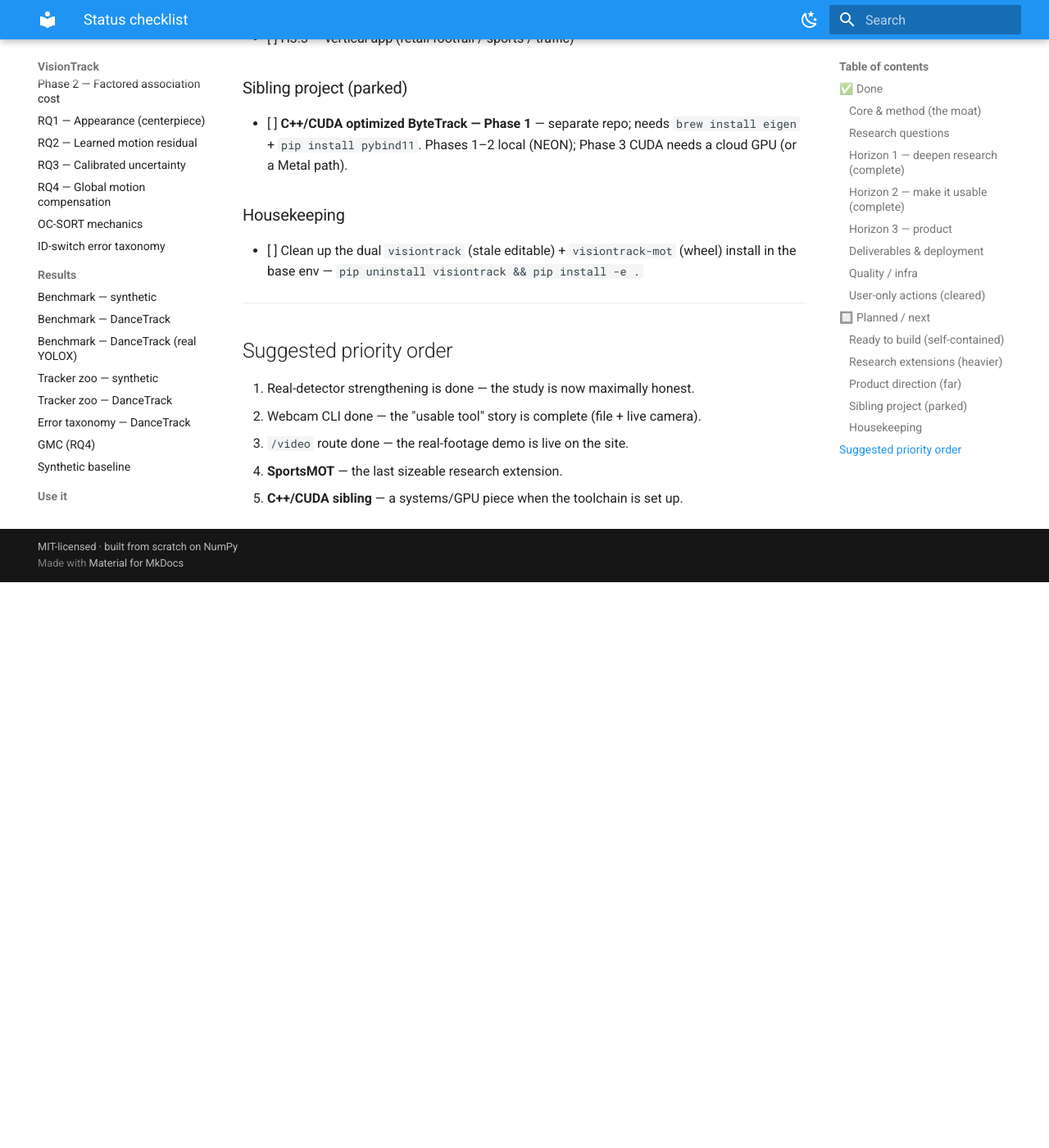
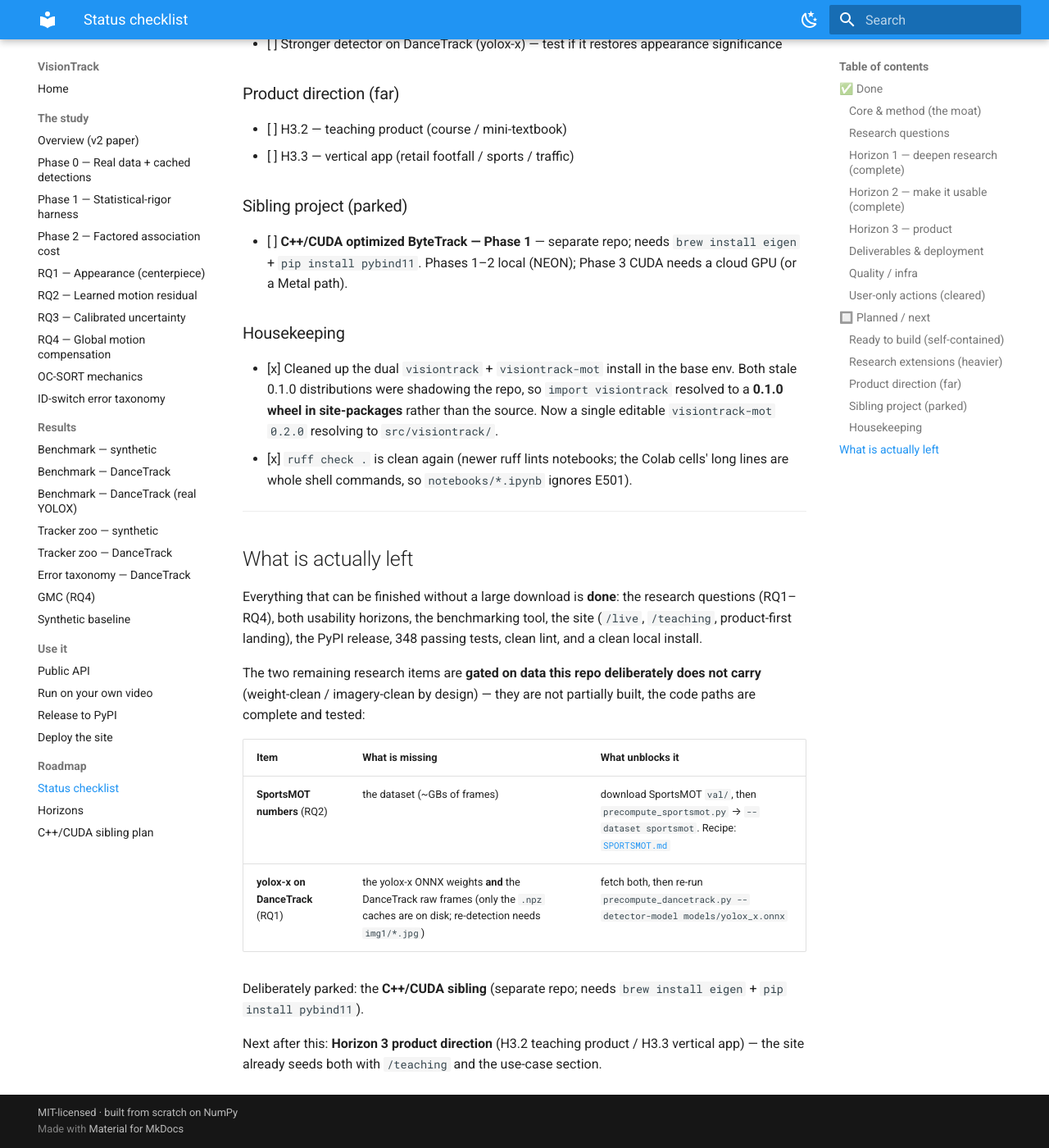
Before and after one commit to hulagerushikesh/visiontrack, an MkDocs documentation site: the page built from docs/STATUS.md, in a window 1280 px wide and 1400 px high, scrolled down 3336 px. Shown: the whole window at 82% size. Built offline with MkDocs 1.6.1 and Material for MkDocs 9.7.7, drawn with Linux system fonts in a browser that asks for light colours; before the commit the page ends 4046 px from its top, so only the background shows below that; some of the changed text lies outside the part shown.

Commit message:
Finish remaining pre-product work: lint, counts, install hygiene, roadmap
Closes out everything that could be finished without a large dataset
download, so the only work left before the product stage is explicitly
data-gated.

- Lint: `ruff check .` is clean again. Newer ruff lints .ipynb, which
  surfaced 5 errors in the Colab notebook; import blocks are auto-fixed
  and notebooks/*.ipynb now ignores E501, because those long lines are
  whole `!python -m ...` commands a reader copies verbatim and must not
  wrap. CI's narrower `ruff check src tests experiments data` was, and
  stays, green.
- Test count: 348, not 344 — the four SportsMOT tests landed in v0.2.0
  and the number was never updated. Corrected in the README, STATUS and
  the two places the landing page prints it.
- README: document /teaching alongside /live and /video.
- STATUS/HORIZONS: record /teaching and the product-first landing as
  shipped; replace the stale priority list with a precise map of what is
  actually left and exactly what unblocks each item.

Not a code change, but done as part of this pass: the base env carried
two stale 0.1.0 distributions (`visiontrack` + `visiontrack-mot`) that
shadowed the repo, so `import visiontrack` resolved to a wheel in
site-packages rather than src/. Replaced with a single editable
visiontrack-mot 0.2.0; `visiontrack demo` verified (MOTA=0.902, IDSW=0).

348 tests pass, ruff clean, mkdocs builds.

```diff
--- a/docs/STATUS.md
+++ b/docs/STATUS.md
@@ -59,12 +59,17 @@ code path + site redesign, published to PyPI).
 - [x] Open-Graph / social meta + 1200×630 preview card
 - [x] Narrative write-up page — `/writeup`
 - [x] Study guide + CV roadmap (in repo)
-- [x] Live routes: `/`, `/live`, `/demo`, `/writeup`, `/video`, `/benchmark`, `/benchmark/dancetrack`, `/benchmark/dancetrack-yolox`, `/docs`
+- [x] Live routes: `/`, `/live`, `/teaching`, `/demo`, `/writeup`, `/video`, `/benchmark`, `/benchmark/dancetrack`, `/benchmark/dancetrack-yolox`, `/docs`
 - [x] **Site UI redesign** — one shared stylesheet across every page, unified type/
       spacing/light-dark theming, live tracking hero on the landing page
+- [x] **Two-audience teaching page — `/teaching`** — a developer lane (install, the
+      real public API, what runs inside `update()`) and a plain-English lane
+      (what tracking is, why it's hard, glossary) on one page
+- [x] **Product-first landing** — hero leads with the product, application-domain
+      use-cases, the controlled study demoted to an "under the hood" section
 
 ### Quality / infra
-- [x] 344 tests passing (1 slow, opt-in) · ruff clean · CI on py3.10/3.11/3.12
+- [x] 348 tests passing (1 slow, opt-in) · ruff clean · CI on py3.10/3.11/3.12
 - [x] Batched Kalman hot path — per-frame predict + Mahalanobis gating run as one
       `(N, 8)` NumPy call over the whole track set: ~1.4–1.5× faster, bit-identical
       (2841 → 294 FPS across 4–64 objects; MOTA/IDSW unchanged)
@@ -109,14 +114,33 @@ code path + site redesign, published to PyPI).
       Phase 3 CUDA needs a cloud GPU (or a Metal path).
 
 ### Housekeeping
-- [ ] Clean up the dual `visiontrack` (stale editable) + `visiontrack-mot` (wheel)
-      install in the base env — `pip uninstall visiontrack && pip install -e .`
+- [x] Cleaned up the dual `visiontrack` + `visiontrack-mot` install in the base env.
+      Both stale 0.1.0 distributions were shadowing the repo, so `import visiontrack`
+      resolved to a **0.1.0 wheel in site-packages** rather than the source. Now a
+      single editable `visiontrack-mot 0.2.0` resolving to `src/visiontrack/`.
+- [x] `ruff check .` is clean again (newer ruff lints notebooks; the Colab cells'
+      long lines are whole shell commands, so `notebooks/*.ipynb` ignores E501).
 
 ---
 
-## Suggested priority order
-1. Real-detector strengthening is done — the study is now maximally honest.
-2. Webcam CLI done — the "usable tool" story is complete (file + live camera).
-3. `/video` route done — the real-footage demo is live on the site.
-4. **SportsMOT** — the last sizeable research extension.
-5. **C++/CUDA sibling** — a systems/GPU piece when the toolchain is set up.
+## What is actually left
+
+Everything that can be finished without a large download is **done**: the research
+questions (RQ1–RQ4), both usability horizons, the benchmarking tool, the site
+(`/live`, `/teaching`, product-first landing), the PyPI release, 348 passing tests,
+clean lint, and a clean local install.
+
+The two remaining research items are **gated on data this repo deliberately does not
+carry** (weight-clean / imagery-clean by design) — they are not partially built, the
+code paths are complete and tested:
+
+| Item | What is missing | What unblocks it |
+|---|---|---|
+| **SportsMOT numbers** (RQ2) | the dataset (~GBs of frames) | download SportsMOT `val/`, then `precompute_sportsmot.py` → `--dataset sportsmot`. Recipe: [`SPORTSMOT.md`](SPORTSMOT.md) |
+| **yolox-x on DanceTrack** (RQ1) | the yolox-x ONNX weights **and** the DanceTrack raw frames (only the `.npz` caches are on disk; re-detection needs `img1/*.jpg`) | fetch both, then re-run `precompute_dancetrack.py --detector-model models/yolox_x.onnx` |
+
+Deliberately parked: the **C++/CUDA sibling** (separate repo; needs
+`brew install eigen` + `pip install pybind11`).
+
+Next after this: **Horizon 3 product direction** (H3.2 teaching product / H3.3
+vertical app) — the site already seeds both with `/teaching` and the use-case section.
--- a/pyproject.toml
+++ b/pyproject.toml
@@ -68,3 +68,6 @@ ignore = ["E741"]
 [tool.ruff.lint.per-file-ignores]
 # The benchmark HTML renderer is a CSS/HTML template string — long lines are content.
 "experiments/_benchmark_html.py" = ["E501"]
+# The Colab notebook's cells are shell invocations (`!python -m ...`); the long
+# lines are complete commands a reader copies verbatim, so they must not wrap.
+"notebooks/*.ipynb" = ["E501"]
```
Also changed, not shown: README.md (+3 -1 lines), docs/HORIZONS.md (+8 -2 lines), 2 other files.
